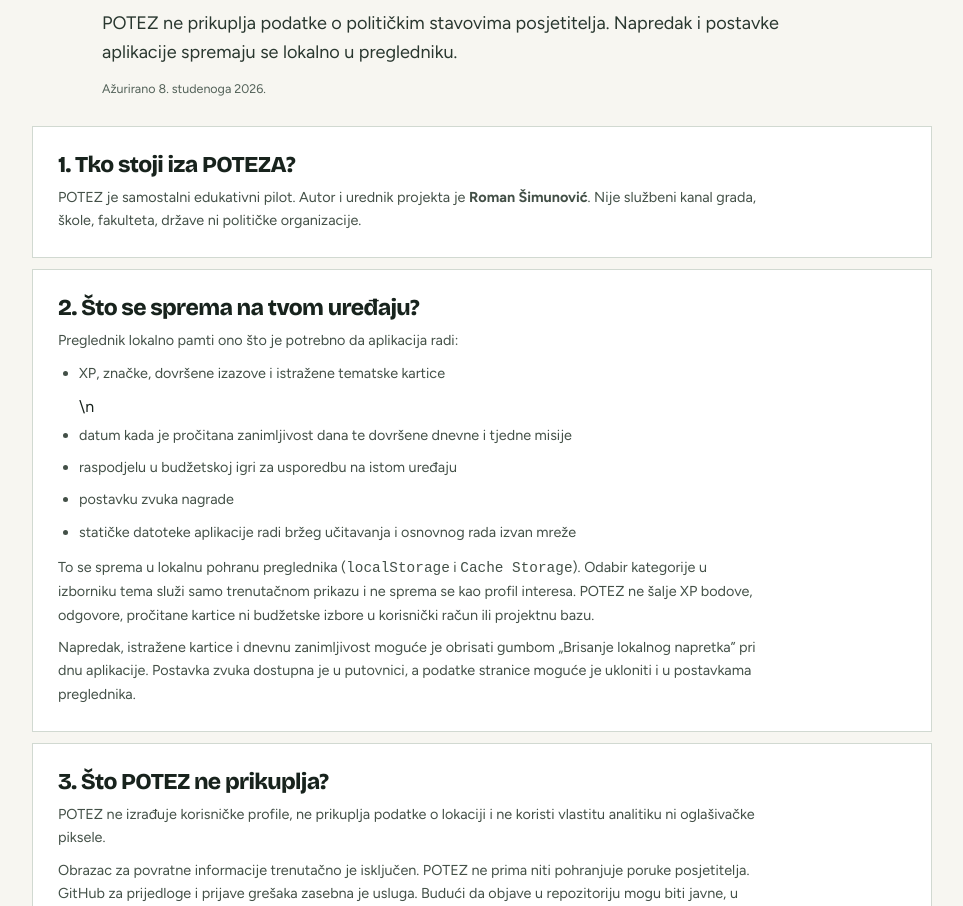
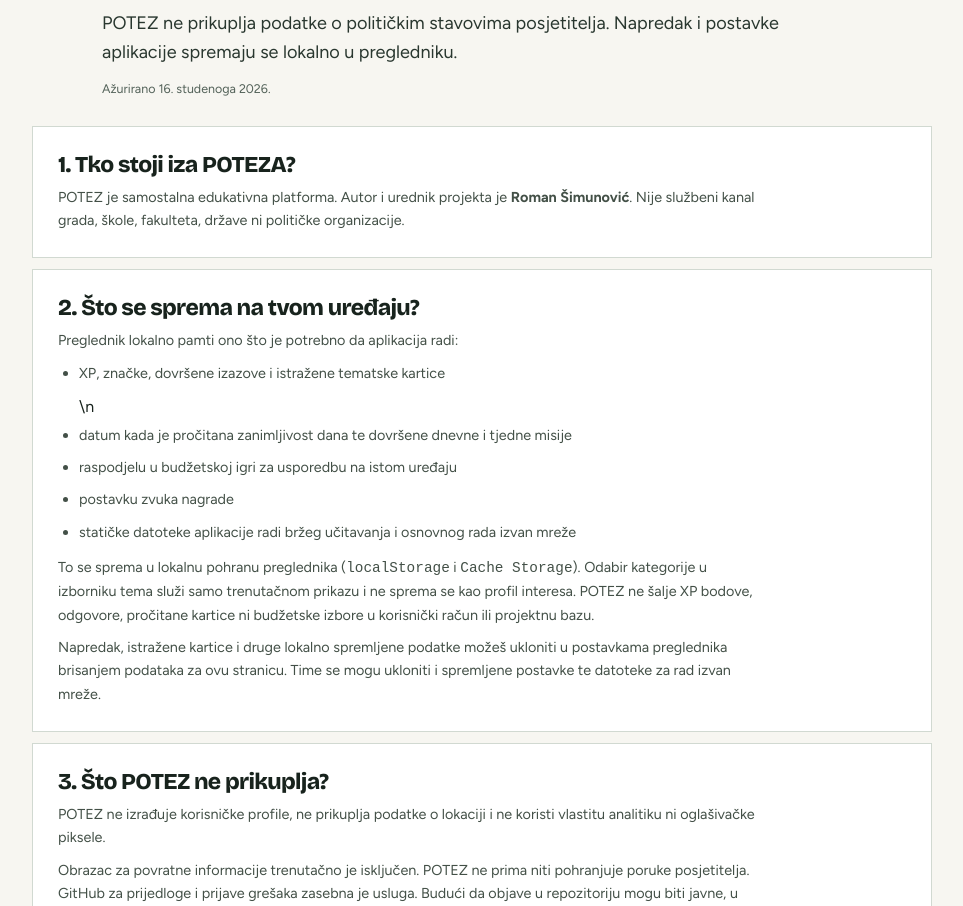
Before and after one commit to romansimunovic/Potez, a plain HTML site: page privacy.html in a window 1280 px wide. Shown: the part 282-1188 px from the top of the page, without its empty margins (158-1121 px from the left). Drawn offline with Linux system fonts and the light colour scheme.

Commit message:
Prepare public production release and simplify progress controls

```diff
--- a/privacy.html
+++ b/privacy.html
@@ -34,7 +34,7 @@
 
         <h1>Privatnost, jednostavno.</h1>
         <p class="legal-lead">POTEZ ne prikuplja podatke o političkim stavovima posjetitelja. Napredak i postavke aplikacije spremaju se lokalno u pregledniku.</p>
-        <p class="legal-updated">Ažurirano 8. studenoga 2026.</p>
+        <p class="legal-updated">Ažurirano 16. studenoga 2026.</p>
       </div>
 
 
@@ -42,7 +42,7 @@
       <div class="legal-sections">
         <section class="legal-panel">
           <h2>1. Tko stoji iza POTEZA?</h2>
-          <p>POTEZ je samostalni edukativni pilot. Autor i urednik projekta je <strong>Roman Šimunović</strong>. Nije službeni kanal grada, škole, fakulteta, države ni političke organizacije.</p>
+          <p>POTEZ je samostalna edukativna platforma. Autor i urednik projekta je <strong>Roman Šimunović</strong>. Nije službeni kanal grada, škole, fakulteta, države ni političke organizacije.</p>
         </section>
         <section class="legal-panel">
           <h2>2. Što se sprema na tvom uređaju?</h2>
@@ -54,7 +54,7 @@
             <li>statičke datoteke aplikacije radi bržeg učitavanja i osnovnog rada izvan mreže</li>
           </ul>
           <p>To se sprema u lokalnu pohranu preglednika (<code>localStorage</code> i <code>Cache Storage</code>). Odabir kategorije u izborniku tema služi samo trenutačnom prikazu i ne sprema se kao profil interesa. POTEZ ne šalje XP bodove, odgovore, pročitane kartice ni budžetske izbore u korisnički račun ili projektnu bazu. </p>
-          <p>Napredak, istražene kartice i dnevnu zanimljivost moguće je obrisati gumbom „Brisanje lokalnog napretka” pri dnu aplikacije. Postavka zvuka dostupna je u putovnici, a podatke stranice moguće je ukloniti i u postavkama preglednika.</p>
+          <p>Napredak, istražene kartice i druge lokalno spremljene podatke možeš ukloniti u postavkama preglednika brisanjem podataka za ovu stranicu. Time se mogu ukloniti i spremljene postavke te datoteke za rad izvan mreže.</p>
         </section>
         <section class="legal-panel">
           <h2>3. Što POTEZ ne prikuplja?</h2>
```
